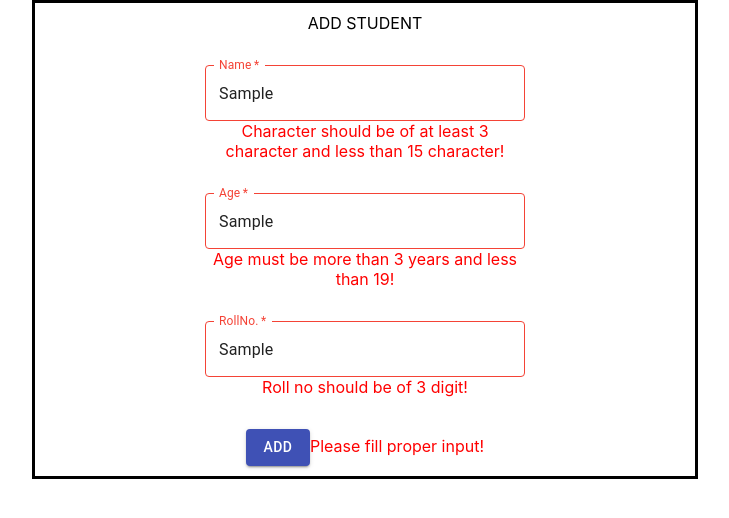
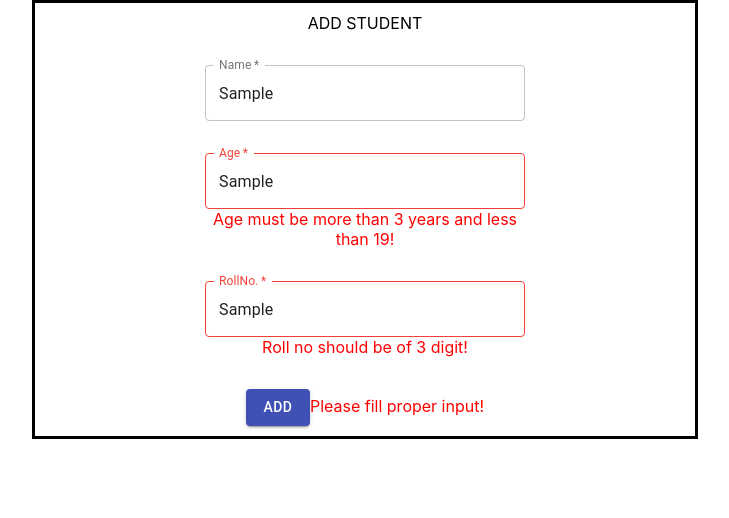
Before and after one commit to Suraj7852/StudentFrontEnd, a React (Create React App) app: page /addStudent in a window 1280 px wide. Both pictures are taken after typing "Sample", "Sample", "Sample" into the empty fields and a click on the button "ADD". Shown: the top 518 px of the page, without its empty margins (275-1004 px from the left). Built offline with nearby package versions, Linux system fonts and the light colour scheme.

Commit message:
change validation for input fields

```diff
--- a/src/component/AddStudent.tsx
+++ b/src/component/AddStudent.tsx
@@ -6,7 +6,7 @@ import {addStudents, updateStudent} from "./axios";
 import {ChildComponentProps} from "./StudentModal";
 import {useHistory} from 'react-router-dom';
 
-export interface errorType {
+export interface textFieldErrorType {
     name?: boolean,
     ageOfStudent?: boolean,
     rollNo?: boolean
@@ -17,23 +17,29 @@ const AddStudent: React.FC<ChildComponentProps> = ({location}) => {
     const [studentName, setStudentName] = useState("");
     const [age, setAge] = useState("");
     const [roll, setRoll] = useState("");
-    const [error, setError] = useState<errorType>({} as errorType);
-    const [submit, setSubmit] = useState<boolean>();
+    const [errorType, setErrorType] = useState<textFieldErrorType>({} as textFieldErrorType);
+    const [submit, setSubmit] = useState<boolean>(false);
 
     const handleValueChange = (event: React.ChangeEvent<HTMLTextAreaElement | HTMLInputElement>) => {
         event.preventDefault();
         const {name, value} = event.target;
         switch (name) {
             case 'Name':
-                value.length < 3 || value.length > 15 ? setError({name: true}) : setError({name: false});
                 setStudentName(value);
+                (value.length > 3 && value.length < 15) ?
+                    setErrorType({...errorType, name: false}):
+                    setErrorType({...errorType, name:true});
                 break;
             case 'Age':
-                parseInt(value) < 3 || parseInt(value) > 19 ? setError({ageOfStudent: true}) : setError({ageOfStudent: false});
+                (parseInt(value) > 3 && parseInt(value) < 19) ?
+                    setErrorType({...errorType, ageOfStudent: false}) :
+                    setErrorType({...errorType, ageOfStudent: true});
                 setAge(value);
                 break;
             case 'RollNo':
-                parseInt(value) < 100 || parseInt(value) > 999 ? setError({rollNo: true}) : setError({rollNo: false});
+                (parseInt(value) > 100 && parseInt(value) < 999) ?
+                    setErrorType({...errorType, rollNo: false}) :
+                    setErrorType({...errorType, rollNo: true});
                 setRoll(value);
                 break;
             default:
@@ -42,11 +48,8 @@ const AddStudent: React.FC<ChildComponentProps> = ({location}) => {
     };
 
     const validInput = () => {
-        const {name, rollNo, ageOfStudent} = error;
-        if (name && studentName.length > 0 && rollNo && roll.length > 0 && ageOfStudent && age.length > 0) {
-            return true;
-        }
-        return false;
+    let {name, rollNo, ageOfStudent} = errorType;
+        return !name && studentName.length > 0 && !rollNo && roll.length > 0 && !ageOfStudent && age.length > 0;
     }
 
     const onSubmit = () => {
@@ -67,7 +70,8 @@ const AddStudent: React.FC<ChildComponentProps> = ({location}) => {
                 })
             }
         } else {
-            setError({name: true, rollNo: true, ageOfStudent: true})
+            let {name, rollNo, ageOfStudent} = errorType;
+            setErrorType({name: name, rollNo: rollNo, ageOfStudent: ageOfStudent})
             setSubmit(true);
         }
     };
@@ -87,39 +91,39 @@ const AddStudent: React.FC<ChildComponentProps> = ({location}) => {
             <div className='textField'>
                 <TextField
                     required
-                    error={error.name}
+                    error={errorType.name}
                     label="Name"
                     name="Name"
                     variant="outlined"
                     value={studentName}
                     onChange={(event) => handleValueChange(event)}
                 />
-                {error.name && <span style={{color: 'red'}}>Character should be of at least 3 character and less than 15 character!</span>}
+                {errorType.name && <span style={{color: 'red'}}>Character should be of at least 3 character and less than 15 character!</span>}
             </div>
             <div className='textField'>
                 <TextField
                     label="Age"
                     name="Age"
                     required
-                    error={error.ageOfStudent}
+                    error={errorType.ageOfStudent}
                     variant="outlined"
                     value={age}
                     onChange={(event) => handleValueChange(event)}
                 />
-                {error.ageOfStudent &&
+                {errorType.ageOfStudent &&
                 <span style={{color: 'red'}}>Age must be more than 3 years and less than 19!</span>}
             </div>
             <div className='textField'>
                 <TextField
                     label="RollNo."
                     name="RollNo"
-                    error={error.rollNo}
+                    error={errorType.rollNo}
                     required
                     variant="outlined"
                     value={roll}
                     onChange={(event) => handleValueChange(event)}
                 />
-                {error.rollNo && <span style={{color: 'red'}}>Roll no should be of 3 digit!</span>}
+                {errorType.rollNo && <span style={{color: 'red'}}>Roll no should be of 3 digit!</span>}
             </div>
             <Button variant="contained" color="primary" onClick={() => {
                 onSubmit()
--- a/src/component/StudentModal.tsx
+++ b/src/component/StudentModal.tsx
@@ -65,6 +65,7 @@ const StudentModal: React.FC<ChildComponentProps> = ({location}) => {
                     open
                     onClose={() => {history.push("/")}}
                     className={classes.modal}
+                    hideBackdrop
                 >
                     <div className={classes.paper}>
                         <h2 id="server-modal-title">STUDENT INFORMATION</h2>
```
